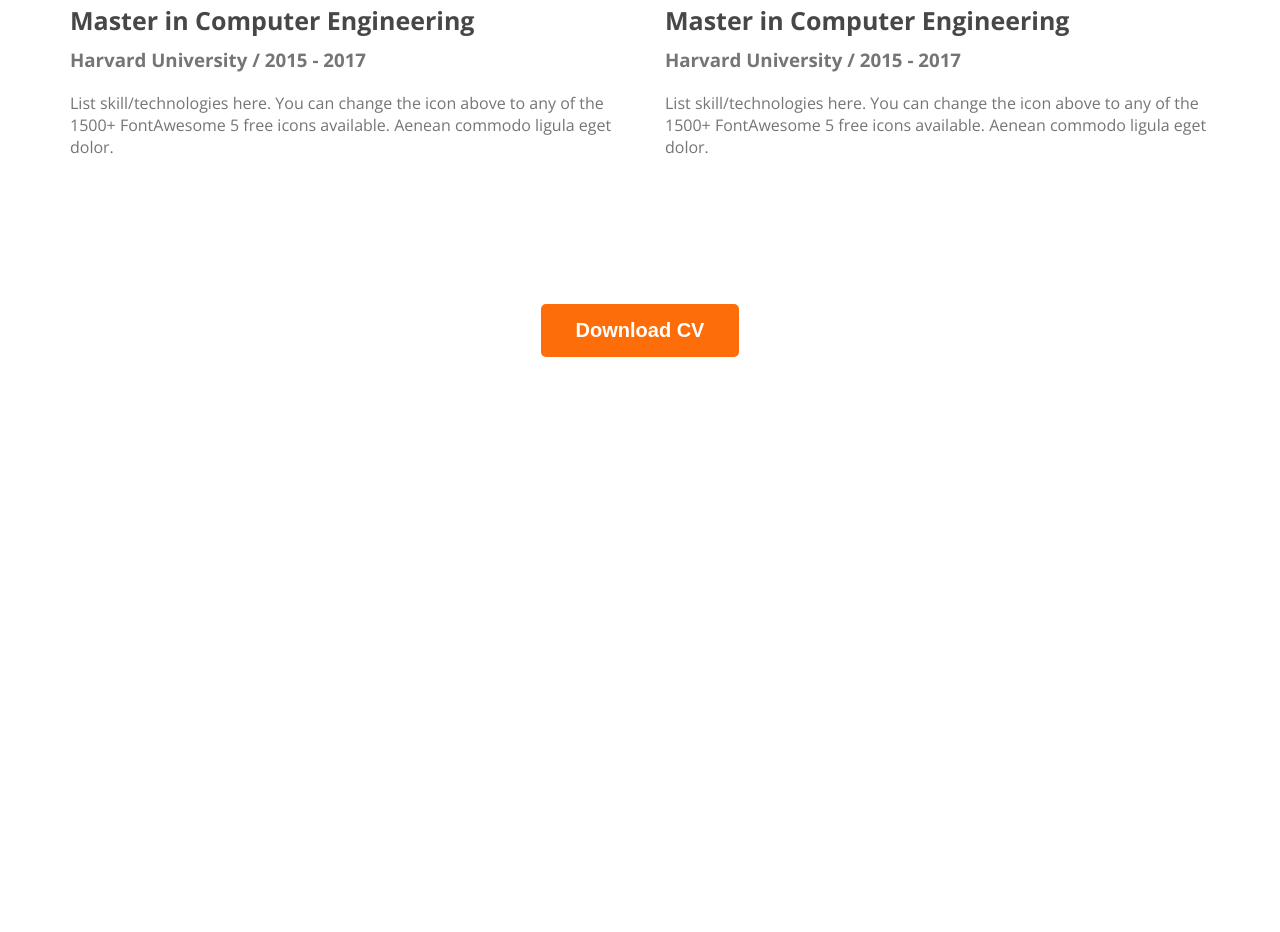
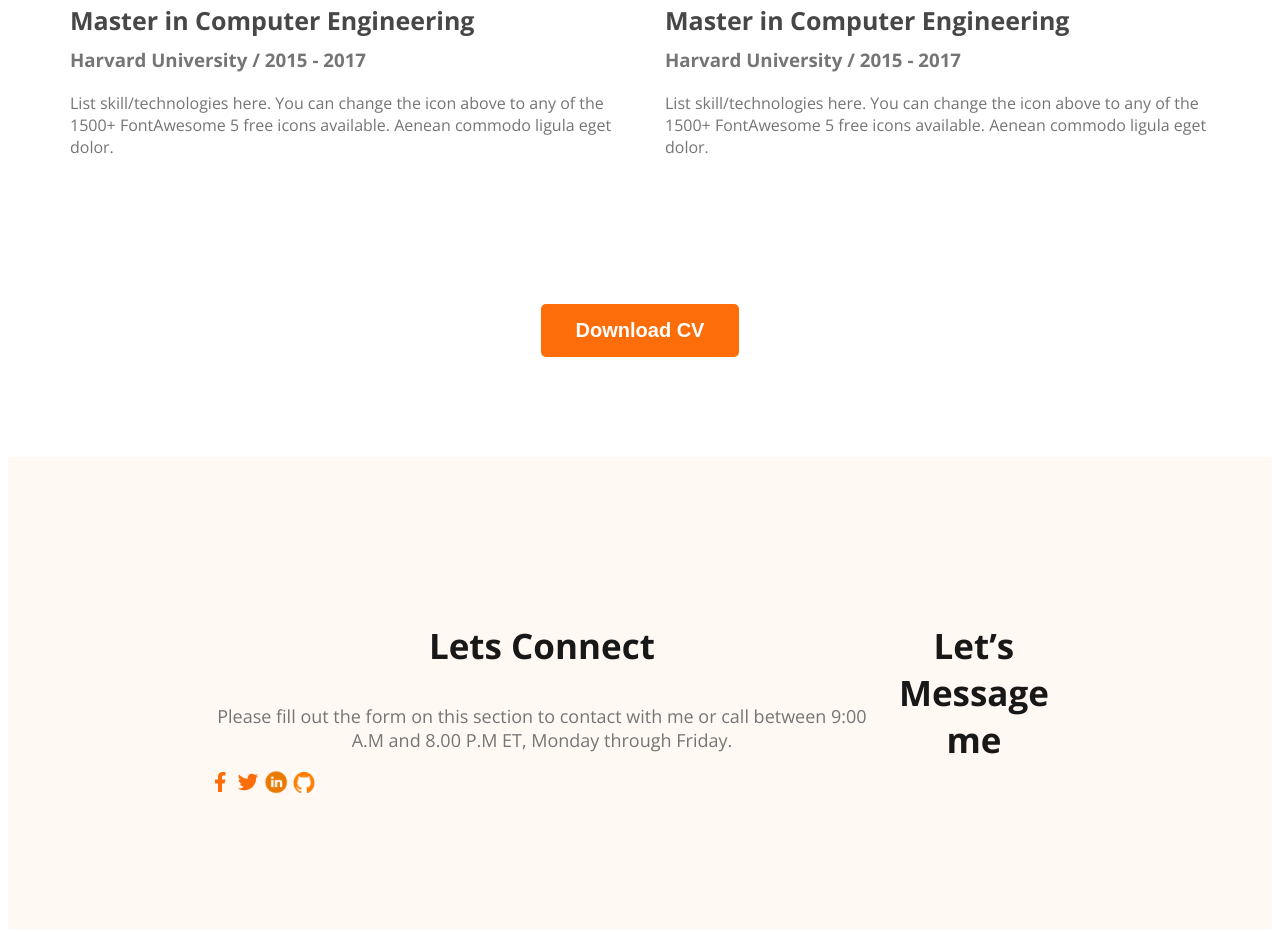
Before and after one commit to mstsurnalyakter/web-developer-portfolio, a plain HTML site: page index.html in a window 1280 px wide. Shown: the part 2930-3862 px from the top of the page. Before the commit the page ends 3295 px from the top, so only its background shows below. Drawn offline with nearby package versions, Linux system fonts and the light colour scheme.

Commit message:
footer section added

```diff
--- a/index.html
+++ b/index.html
@@ -238,6 +238,26 @@
     </main>
     <!-- main section ends here -->
 
-    <footer></footer>
+    <!-- footer section starts here -->
+      <footer>
+        <section class="footer-column">
+            <h3 class="section-title">Lets Connect</h3>
+            <p class="section-description">
+                Please fill out the form on this section to contact with me or call between 9:00 A.M and 8.00 P.M ET, Monday through Friday.
+            </p>
+            <section class="social-links">
+                <a href="https://web.facebook.com/mstsurnalyakter"><img src="./images/icons/facebook.png" alt="facebook"></a>
+                <a href="https://twitter.com/mstsurnalyakter"><img src="./images/icons/twitter.png" alt="twitter"></a>
+                <a href="https://www.linkedin.com/in/mst-surnaly-akter/"><img src="./images/icons/linkedin.png" width="24px" alt="linkedin"></a>
+                <a href="https://github.com/mstsurnalyakter"><img src="./images/icons/git.png" width="24px" alt="github"></a>
+            </section>
+        </section>
+        <section class="footer-column">
+            <h3 class="section-title">Let’s Message me</h3>
+        </section>
+      </footer>
+    <!-- footer section ends here -->
+
+
   </body>
 </html>
--- a/styles/portfolie.css
+++ b/styles/portfolie.css
@@ -198,3 +198,13 @@ main > section {
     text-align: center;
     /* margin-top: 50px; */
 }
+
+
+/* footer section starts here */
+footer{
+    display: flex;
+    background-color:#fff8f3 ;
+    padding: 130px 200px;
+    margin-top: 100px;
+}
+/* footer section ends here */
```
Also changed, not shown: images/icons/git.png (added), images/icons/linkedin.png (added).
